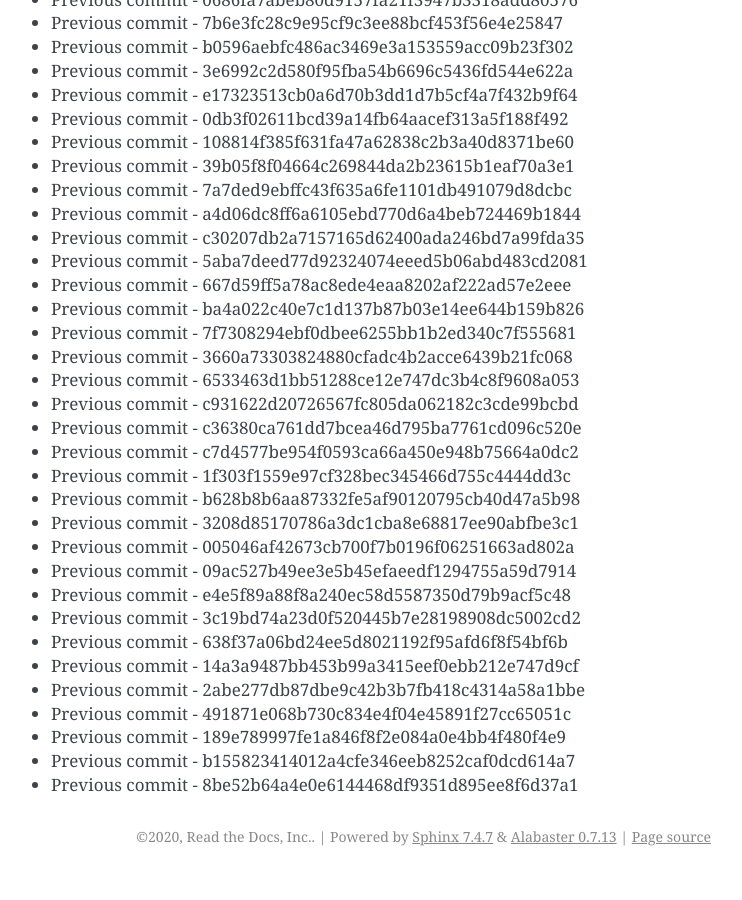
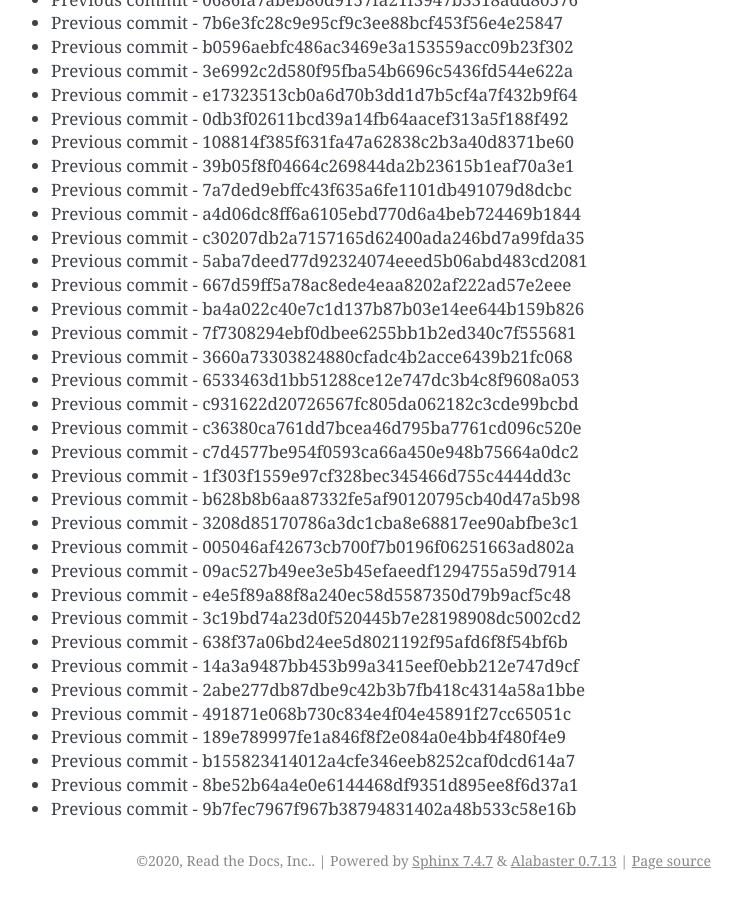
Before and after one commit to readthedocs/rtd-git-stresstest, a Sphinx documentation site: the page built from docs/updates.rst, in a window 1280 px wide and 900 px high, scrolled down 27475 px. Shown: the whole window, without its empty margins (399-1141 px from the left). Built offline with Sphinx 7.4.7, drawn with Linux system fonts in a browser that asks for light colours; before the commit the page ends 28351 px from its top, so only the background shows below that.

Commit message:
Generating commit from previous: 9b7fec7967f967b38794831402a48b533c58e16b

```diff
--- a/docs/updates.rst
+++ b/docs/updates.rst
@@ -1186,3 +1186,4 @@ It can be tested for any performance characteristics.
 * Previous commit - 189e789997fe1a846f8f2e084a0e4bb4f480f4e9
 * Previous commit - b155823414012a4cfe346eeb8252caf0dcd614a7
 * Previous commit - 8be52b64a4e0e6144468df9351d895ee8f6d37a1
+* Previous commit - 9b7fec7967f967b38794831402a48b533c58e16b
```
